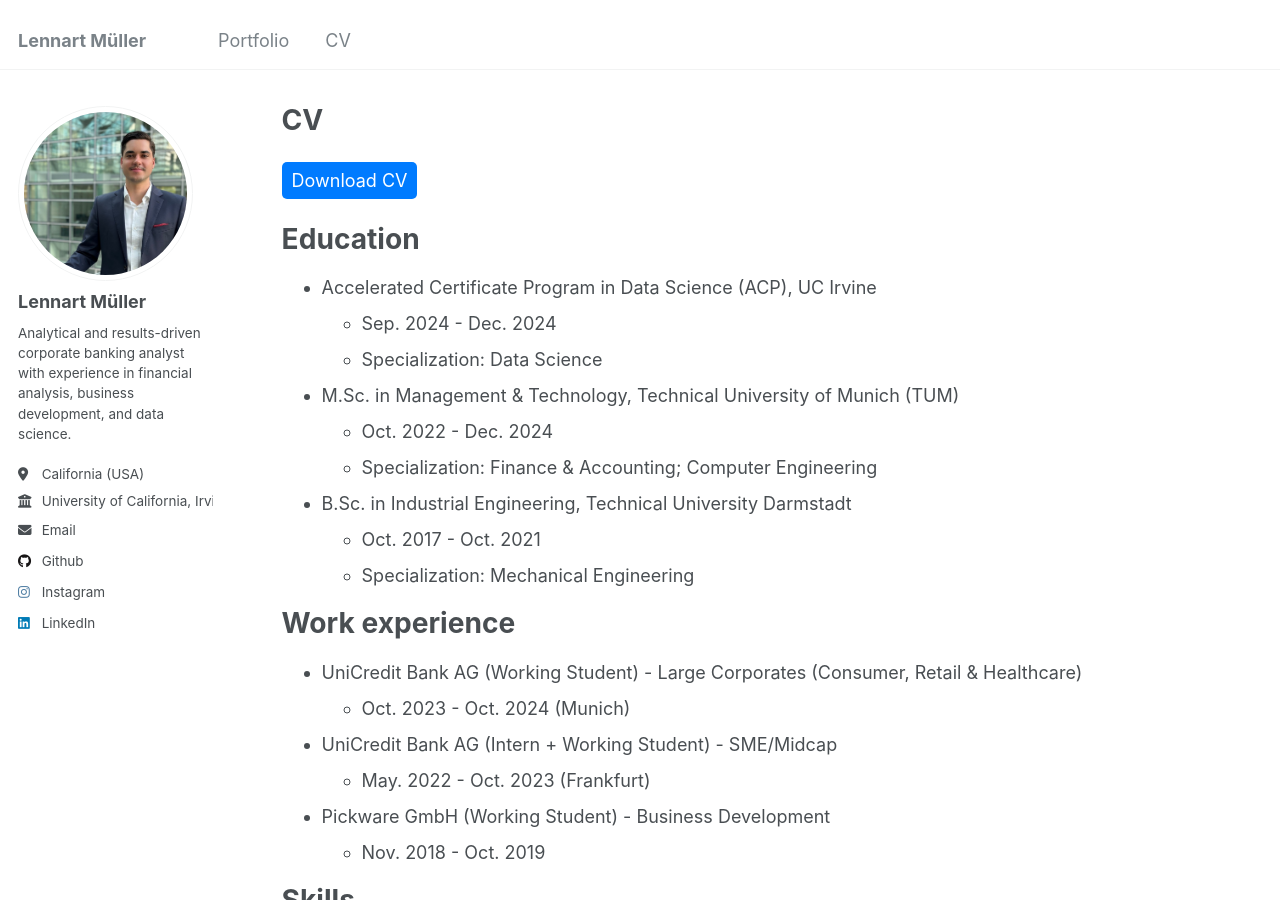
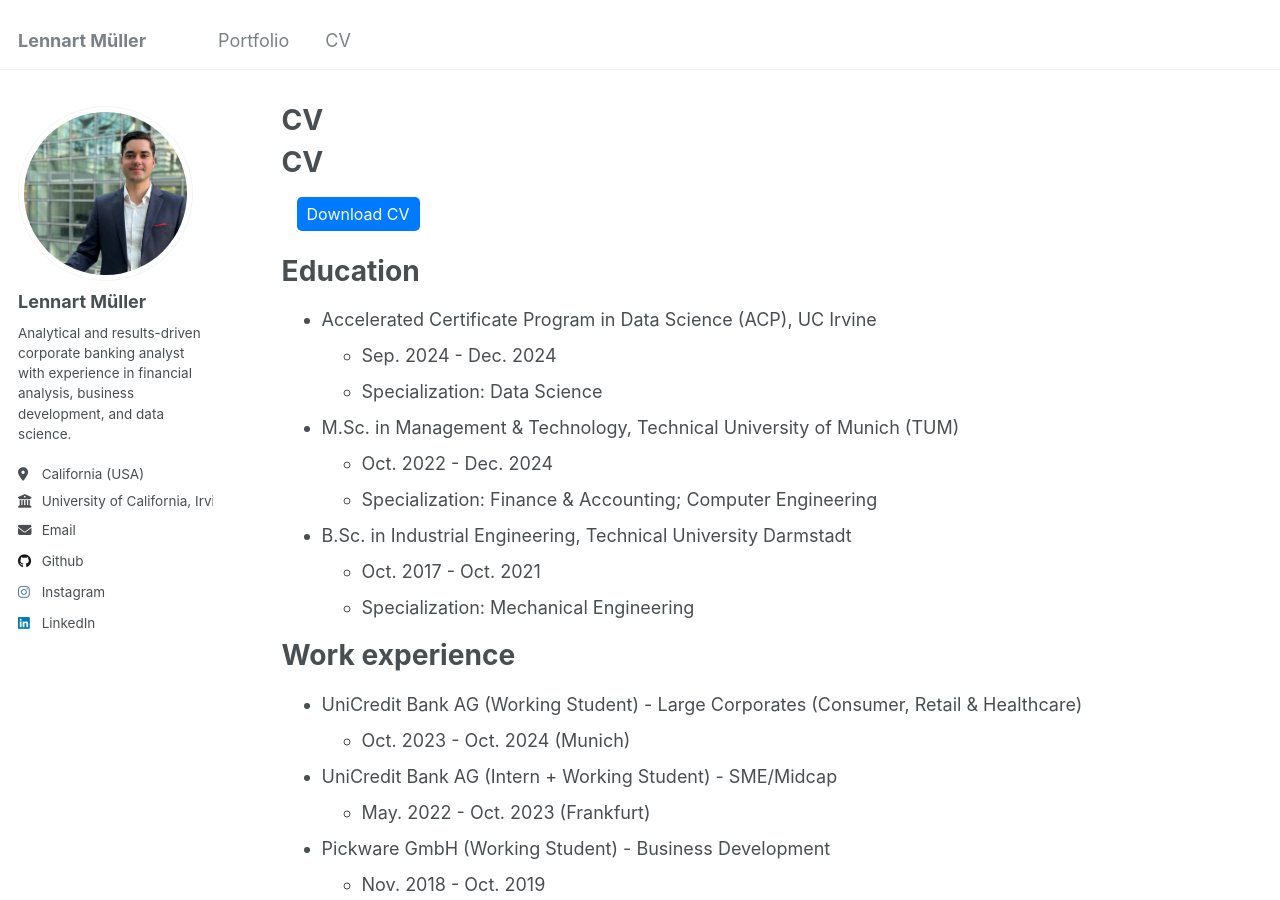
Before and after one commit to lennartmueller123/lennartmueller123.github.io, a Jekyll site: the page built from _pages/cv.md, in a window 1280 px wide and 900 px high. Built offline with Jekyll 4.4.1, drawn with Linux system fonts in a browser that asks for light colours.

Commit message:
Update cv.md Download Button next to Title

```diff
--- a/_pages/cv.md
+++ b/_pages/cv.md
@@ -9,7 +9,8 @@
 
 {% include base_path %}
 
-<a href="/files/cv.pdf" download style="display: inline-block; margin-top: 10px; padding: 5px 10px; background-color: #007BFF; color: white; text-decoration: none; border-radius: 5px;">Download CV</a>
+<h1 class="page__title" style="display: inline;">CV</h1>
+<a href="/files/cv.pdf" download style="display: inline-block; margin-left: 15px; padding: 5px 10px; background-color: #007BFF; color: white; text-decoration: none; border-radius: 5px; font-size: 16px;">Download CV</a>
 
 Education
 ======
```
